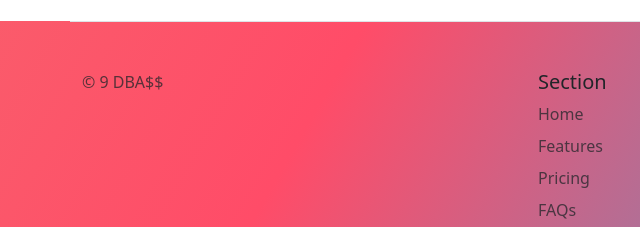
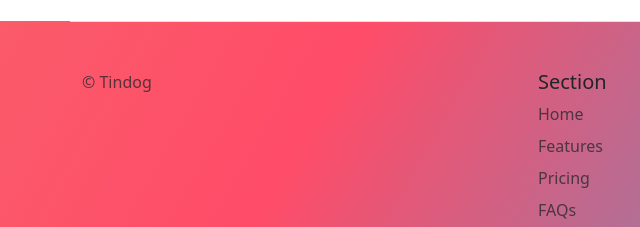
Before and after one commit to kaleido31/tindog, a plain HTML site: page index.html in a window 1280 px wide. Shown: the part 2080-2307 px from the top of the page, 0-640 px from the left. Drawn offline with nearby package versions, Linux system fonts and the light colour scheme.

Commit message:
index.html

```diff
--- a/index.html
+++ b/index.html
@@ -168,7 +168,7 @@
     <div class="container">
       <footer class="row row-cols-1 row-cols-sm-2 row-cols-md-5 py-5 mt-5 border-top">
         <div class="col mb-3">
-          <p class="text-body-secondary">© 9 DBA$$</p>
+          <p class="text-body-secondary">© Tindog</p>
         </div>
 
         <div class="col mb-3">
```
